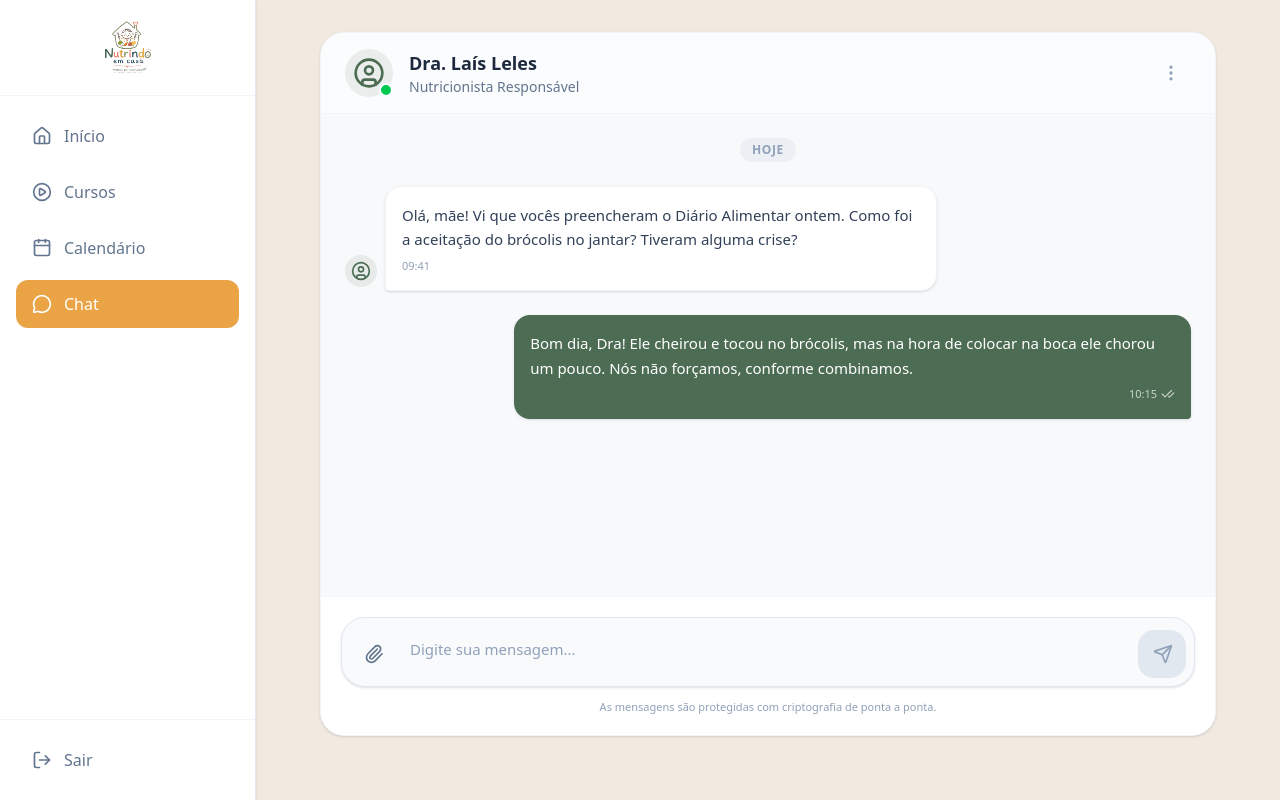
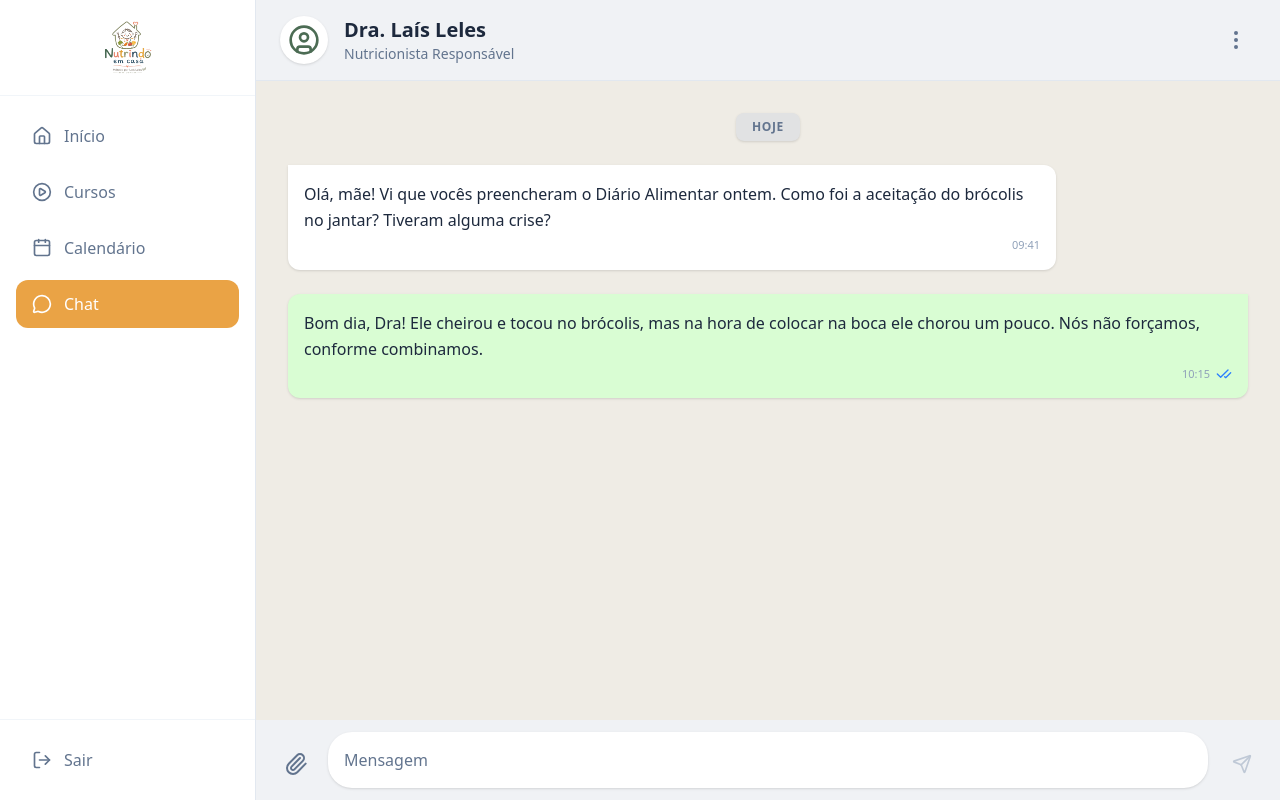
Before and after one commit to Leles05/Nutrindo-em-casa, a Next.js app: page /dashboard/chat in a window 1280 px wide. Built offline with nearby package versions, Linux system fonts and the light colour scheme.

Commit message:
style(chat): expande area util e aumenta proporcoes da interface

```diff
--- a/src/app/dashboard/chat/page.tsx
+++ b/src/app/dashboard/chat/page.tsx
@@ -16,8 +16,6 @@ export default function ChatPage() {
   const [mensagem, setMensagem] = useState("");
   const [arquivos, setArquivos] = useState<File[]>([]);
   const [previews, setPreviews] = useState<string[]>([]);
-
-  // Estado para a Galeria em Tela Cheia (Lightbox)
   const [lightbox, setLightbox] = useState<{ urls: string[], index: number } | null>(null);
 
   const fileInputRef = useRef<HTMLInputElement>(null);
@@ -48,13 +46,9 @@ export default function ChatPage() {
   useEffect(() => {
     if (textareaRef.current) {
       textareaRef.current.style.height = "auto";
-      textareaRef.current.style.height = `${Math.min(textareaRef.current.scrollHeight, 150)}px`;
+      textareaRef.current.style.height = `${Math.min(textareaRef.current.scrollHeight, 200)}px`;
     }
   }, [mensagem]);
-
-  const handleAttachmentClick = () => {
-    fileInputRef.current?.click();
-  };
 
   const handleFileChange = (e: React.ChangeEvent<HTMLInputElement>) => {
     if (e.target.files && e.target.files.length > 0) {
@@ -72,10 +66,10 @@ export default function ChatPage() {
       URL.revokeObjectURL(prev[indexToRemove]);
       return prev.filter((_, index) => index !== indexToRemove);
     });
-    if (fileInputRef.current) fileInputRef.current.value = "";
   };
 
-  const enviarMensagem = () => {
+  const enviarMensagem = (e?: React.FormEvent) => {
+    if (e) e.preventDefault();
     if (!mensagem.trim() && arquivos.length === 0) return;
 
     const novaMensagem: Mensagem = {
@@ -87,11 +81,9 @@ export default function ChatPage() {
     };
 
     setMensagensChat(prev => [...prev, novaMensagem]);
-
     setMensagem("");
     setArquivos([]);
     setPreviews([]);
-    if (fileInputRef.current) fileInputRef.current.value = "";
   };
 
   const handleKeyDown = (e: React.KeyboardEvent<HTMLTextAreaElement>) => {
@@ -101,90 +93,70 @@ export default function ChatPage() {
     }
   };
 
-  // Funções da Galeria Tela Cheia (Lightbox)
   const abrirLightbox = (urls: string[], index: number) => setLightbox({ urls, index });
   const fecharLightbox = () => setLightbox(null);
-  const proximaFoto = (e: React.MouseEvent) => {
-    e.stopPropagation();
-    if (lightbox && lightbox.index < lightbox.urls.length - 1) {
-      setLightbox({ ...lightbox, index: lightbox.index + 1 });
-    }
-  };
-  const fotoAnterior = (e: React.MouseEvent) => {
-    e.stopPropagation();
-    if (lightbox && lightbox.index > 0) {
-      setLightbox({ ...lightbox, index: lightbox.index - 1 });
-    }
-  };
+  const proximaFoto = (e: React.MouseEvent) => { e.stopPropagation(); if (lightbox && lightbox.index < lightbox.urls.length - 1) setLightbox({ ...lightbox, index: lightbox.index + 1 }); };
+  const fotoAnterior = (e: React.MouseEvent) => { e.stopPropagation(); if (lightbox && lightbox.index > 0) setLightbox({ ...lightbox, index: lightbox.index - 1 }); };
+
+  const podeEnviar = mensagem.trim().length > 0 || arquivos.length > 0;
 
   return (
     <>
-      <div className="max-w-4xl mx-auto h-[calc(100vh-8rem)] md:h-[calc(100vh-6rem)] flex flex-col bg-white rounded-3xl shadow-sm border border-slate-100 overflow-hidden animation-fade-in">
+      {/* Container Full Screen ignorando o padding do Dashboard */}
+      <div className="-m-4 md:-m-8 h-[calc(100vh-4rem)] md:h-screen flex flex-col bg-[#EFECE5] relative overflow-hidden animation-fade-in">
 
         {/* Cabeçalho */}
-        <header className="flex items-center justify-between px-6 py-4 border-b border-slate-100 bg-slate-50/50 z-10">
+        <header className="flex items-center justify-between px-6 py-4 border-b border-slate-200 bg-[#f0f2f5] z-10 shrink-0">
           <div className="flex items-center gap-4">
             <div className="relative">
-              <div className="h-12 w-12 bg-[#4C6C54]/10 rounded-full flex items-center justify-center text-[#4C6C54]">
+              <div className="h-12 w-12 bg-white rounded-full flex items-center justify-center text-[#4C6C54] shadow-sm">
                 <UserCircle className="h-8 w-8" />
               </div>
-              <div className="absolute bottom-0 right-0 h-3.5 w-3.5 bg-green-500 border-2 border-white rounded-full"></div>
             </div>
             <div>
-              <h2 className="text-lg font-bold text-slate-800">Dra. Laís Leles</h2>
+              <h2 className="text-xl font-bold text-slate-800">Dra. Laís Leles</h2>
               <p className="text-sm text-slate-500 font-medium">Nutricionista Responsável</p>
             </div>
           </div>
-          <button className="h-10 w-10 flex items-center justify-center text-slate-400 hover:text-slate-600 hover:bg-slate-100 rounded-full transition-colors">
-            <MoreVertical className="h-5 w-5" />
+          <button className="h-10 w-10 flex items-center justify-center text-slate-500 hover:bg-slate-200/50 rounded-full transition-colors">
+            <MoreVertical className="h-6 w-6" />
           </button>
         </header>
 
-        {/* Histórico de Mensagens */}
-        <div ref={chatContainerRef} className="flex-1 overflow-y-auto p-6 space-y-6 bg-[#F8F9FA] scroll-smooth [&::-webkit-scrollbar]:w-1.5 [&::-webkit-scrollbar-thumb]:bg-slate-300 [&::-webkit-scrollbar-thumb]:rounded-full [&::-webkit-scrollbar-track]:bg-transparent">
-
-          <div className="flex justify-center">
-            <span className="text-xs font-bold text-slate-400 bg-slate-200/50 px-3 py-1 rounded-full uppercase tracking-wider">
+        {/* Fundo do Chat */}
+        <div
+          ref={chatContainerRef}
+          className="flex-1 overflow-y-auto p-4 sm:p-8 space-y-6 scroll-smooth [&::-webkit-scrollbar]:w-2 [&::-webkit-scrollbar-thumb]:bg-slate-300/80 [&::-webkit-scrollbar-thumb]:rounded-full"
+        >
+          <div className="flex justify-center mb-6">
+            <span className="text-xs font-bold text-slate-500 bg-[#e1e2e3] px-4 py-1.5 rounded-lg shadow-sm uppercase tracking-wider">
               Hoje
             </span>
           </div>
 
           {mensagensChat.map((msg) => (
-            <div key={msg.id} className={`flex ${msg.remetente === 'mae' ? 'justify-end' : 'items-end gap-2 max-w-[85%] sm:max-w-[70%]'}`}>
+            <div key={msg.id} className={`flex ${msg.remetente === 'mae' ? 'justify-end' : 'items-end gap-3 max-w-[95%] sm:max-w-[80%]'}`}>
 
-              {msg.remetente === 'nutri' && (
-                <div className="h-8 w-8 bg-[#4C6C54]/10 rounded-full flex items-center justify-center text-[#4C6C54] shrink-0 mb-1">
-                  <UserCircle className="h-5 w-5" />
-                </div>
-              )}
+              <div className={`p-3 sm:p-4 rounded-xl shadow-sm ${msg.remetente === 'mae' ? 'bg-[#d9fdd3] text-slate-800 rounded-tr-none' : 'bg-white text-slate-800 rounded-tl-none'}`}>
 
-              <div className={`p-4 rounded-2xl shadow-sm ${msg.remetente === 'mae' ? 'bg-[#4C6C54] text-white rounded-br-sm max-w-[95%] sm:max-w-[80%]' : 'bg-white border border-slate-100 rounded-bl-sm text-slate-700'}`}>
-
-                {/* GRID INTELIGENTE ESTILO WHATSAPP */}
+                {/* Grid de Imagens com Largura Fixa para não espremer */}
                 {msg.anexos && msg.anexos.length > 0 && (
-                  <div className={`grid gap-1 mb-2 ${msg.anexos.length === 1 ? 'grid-cols-1' : 'grid-cols-2'}`}>
+                  <div className={`grid gap-1 mb-2 w-[240px] sm:w-[320px] md:w-[400px] ${msg.anexos.length === 1 ? 'grid-cols-1' : 'grid-cols-2'}`}>
                     {msg.anexos.slice(0, 4).map((imgUrl, idx) => {
                       const total = msg.anexos!.length;
-                      const isLastCell = idx === 3;
-                      const hasMore = total > 4;
-                      const remaining = total - 3;
-
-                      // Lógica de layout: Se tem 3 imagens, a primeira ocupa a linha inteira no topo
                       const isThirdLayoutTop = total === 3 && idx === 0;
-                      const sizeClass = isThirdLayoutTop ? 'col-span-2 aspect-video' : (total === 1 ? 'h-48 sm:h-64' : 'aspect-square');
+                      const sizeClass = isThirdLayoutTop ? 'col-span-2 aspect-video' : (total === 1 ? 'h-64 sm:h-80' : 'h-32 sm:h-48');
 
                       return (
                         <div
                           key={idx}
                           onClick={() => abrirLightbox(msg.anexos!, idx)}
-                          className={`relative rounded-lg overflow-hidden border border-black/10 cursor-pointer group bg-black/5 ${sizeClass}`}
+                          className={`relative rounded-lg overflow-hidden cursor-pointer group bg-black/5 ${sizeClass}`}
                         >
                           <Image src={imgUrl} alt="Anexo" fill className="object-cover group-hover:scale-105 transition-transform duration-300" />
-
-                          {/* Overlay Escuro com Número (Quando tem mais de 4 fotos) */}
-                          {isLastCell && hasMore && (
-                            <div className="absolute inset-0 bg-black/60 flex items-center justify-center backdrop-blur-[2px]">
-                              <span className="text-white text-2xl font-bold">+{remaining}</span>
+                          {idx === 3 && total > 4 && (
+                            <div className="absolute inset-0 bg-black/60 flex items-center justify-center">
+                              <span className="text-white text-2xl font-bold">+{total - 3}</span>
                             </div>
                           )}
                         </div>
@@ -193,13 +165,13 @@ export default function ChatPage() {
                   </div>
                 )}
 
-                {msg.texto && <p className="text-[15px] leading-relaxed whitespace-pre-wrap">{msg.texto}</p>}
+                {msg.texto && <p className="text-[16px] leading-relaxed whitespace-pre-wrap">{msg.texto}</p>}
 
-                <div className={`flex items-center gap-1 mt-1.5 ${msg.remetente === 'mae' ? 'justify-end' : ''}`}>
-                  <span className={`text-[11px] font-medium ${msg.remetente === 'mae' ? 'text-white/70' : 'text-slate-400'}`}>
+                <div className={`flex items-center gap-1.5 mt-1 ${msg.remetente === 'mae' ? 'justify-end' : 'justify-end'}`}>
+                  <span className="text-[11px] font-medium text-slate-400">
                     {msg.hora}
                   </span>
-                  {msg.remetente === 'mae' && <CheckCheck className="h-3.5 w-3.5 text-white/70" />}
+                  {msg.remetente === 'mae' && <CheckCheck className="h-4 w-4 text-blue-500" />}
                 </div>
               </div>
 
@@ -207,18 +179,15 @@ export default function ChatPage() {
           ))}
         </div>
 
-        {/* Rodapé: Previews de Upload */}
-        <div className="bg-white border-t border-slate-100">
+        {/* Rodapé: Input Ocupando Toda a Largura */}
+        <div className="bg-[#f0f2f5] px-4 py-3 shrink-0">
 
           {previews.length > 0 && (
-            <div className="px-6 py-4 bg-white flex flex-wrap gap-4 border-b border-slate-50 animation-fade-in max-h-32 overflow-y-auto [&::-webkit-scrollbar]:w-1.5 [&::-webkit-scrollbar-thumb]:bg-slate-200 [&::-webkit-scrollbar-thumb]:rounded-full">
+            <div className="px-4 py-3 mb-3 bg-white rounded-2xl flex flex-wrap gap-3 shadow-sm max-h-32 overflow-y-auto">
               {previews.map((preview, index) => (
-                <div key={index} className="relative h-16 w-16 sm:h-20 sm:w-20 rounded-2xl overflow-hidden border border-slate-200 shadow-sm group">
+                <div key={index} className="relative h-16 w-16 sm:h-20 sm:w-20 rounded-xl overflow-hidden border border-slate-200">
                   <Image src={preview} alt="Preview" fill className="object-cover" />
-                  <button
-                    onClick={() => removerAnexo(index)}
-                    className="absolute top-1 right-1 h-6 w-6 bg-black/60 hover:bg-black text-white rounded-full flex items-center justify-center backdrop-blur-sm transition-colors"
-                  >
+                  <button onClick={() => removerAnexo(index)} className="absolute top-1 right-1 h-6 w-6 bg-black/60 hover:bg-black text-white rounded-full flex items-center justify-center transition-colors">
                     <X className="h-3 w-3" />
                   </button>
                 </div>
@@ -226,98 +195,52 @@ export default function ChatPage() {
             </div>
           )}
 
-          {/* Campo de Digitação */}
-          <div className="p-4 sm:p-5">
-            <div className="flex items-end gap-3 bg-slate-50 p-2 border border-slate-200 rounded-3xl focus-within:ring-2 focus-within:ring-[#4C6C54]/50 focus-within:border-[#4C6C54] transition-all shadow-sm">
-              <input
-                type="file"
-                ref={fileInputRef}
-                onChange={handleFileChange}
-                className="hidden"
-                accept="image/*"
-                multiple
-              />
-              <button
-                onClick={handleAttachmentClick}
-                className="h-12 w-12 flex items-center justify-center text-slate-500 hover:text-[#4C6C54] hover:bg-[#4C6C54]/10 rounded-2xl transition-colors shrink-0"
-              >
-                <Paperclip className="h-5 w-5" />
-              </button>
+          <form onSubmit={enviarMensagem} className="flex items-end gap-2 w-full">
+            <input type="file" id="upload-anexo" onChange={handleFileChange} className="hidden" accept="image/*" multiple />
+            <label
+              htmlFor="upload-anexo"
+              className="h-12 w-12 flex items-center justify-center text-slate-500 hover:bg-slate-200/50 rounded-full transition-colors shrink-0 cursor-pointer"
+            >
+              <Paperclip className="h-6 w-6" />
+            </label>
 
+            <div className="flex-1 bg-white rounded-3xl shadow-sm px-4 py-1 flex items-center">
               <textarea
                 ref={textareaRef}
                 rows={1}
                 value={mensagem}
                 onChange={(e) => setMensagem(e.target.value)}
                 onKeyDown={handleKeyDown}
-                placeholder="Digite sua mensagem..."
-                className="flex-1 bg-transparent border-none focus:ring-0 resize-none py-3 text-[15px] text-slate-700 placeholder:text-slate-400 min-h-[52px] max-h-[150px] scroll-smooth [&::-webkit-scrollbar]:w-1.5 [&::-webkit-scrollbar-thumb]:bg-slate-300 [&::-webkit-scrollbar-thumb]:rounded-full"
+                placeholder="Mensagem"
+                className="w-full bg-transparent border-none focus:ring-0 resize-none py-3 text-[16px] text-slate-800 placeholder:text-slate-500 min-h-[48px] max-h-[160px] custom-scrollbar"
               />
+            </div>
 
-              <button
-                onClick={enviarMensagem}
-                className={`h-12 w-12 flex items-center justify-center rounded-2xl transition-all shrink-0 ${
-                  mensagem.trim() || arquivos.length > 0
-                    ? 'bg-[#4C6C54] text-white hover:bg-[#3a5340] shadow-md hover:scale-105'
-                    : 'bg-slate-200 text-slate-400 cursor-not-allowed'
-                }`}
-              >
-                <Send className="h-5 w-5 ml-0.5" />
+            {podeEnviar ? (
+              <button type="submit" className="h-12 w-12 flex items-center justify-center bg-[#4C6C54] text-white hover:bg-[#3a5340] rounded-full shadow-sm transition-all shrink-0">
+                <Send className="h-5 w-5 ml-1" />
               </button>
-            </div>
-            <p className="text-center text-[11px] font-medium text-slate-400 mt-3">
-              As mensagens são protegidas com criptografia de ponta a ponta.
-            </p>
-          </div>
+            ) : (
+              <div className="h-12 w-12 flex items-center justify-center text-slate-400 bg-transparent shrink-0">
+                 <Send className="h-5 w-5 ml-1 opacity-50" />
+              </div>
+            )}
+          </form>
         </div>
-
       </div>
 
-      {/* MODAL LIGHTBOX (TELA CHEIA) ESTILO WHATSAPP */}
+      {/* MODAL LIGHTBOX */}
       {lightbox && (
-        <div
-          className="fixed inset-0 z-[100] bg-black/95 flex items-center justify-center animation-fade-in"
-          onClick={fecharLightbox}
-        >
-          {/* Top Bar Lightbox */}
-          <div className="absolute top-0 left-0 w-full p-4 flex justify-between items-center bg-gradient-to-b from-black/60 to-transparent z-10">
-            <span className="text-white font-medium text-sm">
-              {lightbox.index + 1} de {lightbox.urls.length}
-            </span>
-            <button onClick={fecharLightbox} className="text-white/80 hover:text-white transition-colors p-2">
-              <X className="h-8 w-8" />
-            </button>
+        <div className="fixed inset-0 z-[100] bg-black/95 flex items-center justify-center animation-fade-in" onClick={fecharLightbox}>
+          <div className="absolute top-0 left-0 w-full p-4 flex justify-between items-center bg-gradient-to-b from-black/70 to-transparent z-10">
+            <span className="text-white font-medium">{lightbox.index + 1} / {lightbox.urls.length}</span>
+            <button onClick={fecharLightbox} className="text-white hover:text-slate-300 p-2"><X className="h-8 w-8" /></button>
           </div>
-
-          {/* Seta Esquerda */}
-          {lightbox.index > 0 && (
-            <button
-              onClick={fotoAnterior}
-              className="absolute left-4 z-10 p-3 rounded-full bg-black/40 hover:bg-black/80 text-white transition-colors"
-            >
-              <ChevronLeft className="h-8 w-8" />
-            </button>
-          )}
-
-          {/* Imagem Central */}
+          {lightbox.index > 0 && <button onClick={fotoAnterior} className="absolute left-4 z-10 p-3 rounded-full bg-black/40 hover:bg-black/80 text-white"><ChevronLeft className="h-8 w-8" /></button>}
           <div className="relative w-full h-full max-w-5xl max-h-[85vh] m-4">
-            <Image
-              src={lightbox.urls[lightbox.index]}
-              alt="Visualização ampliada"
-              fill
-              className="object-contain"
-            />
+            <Image src={lightbox.urls[lightbox.index]} alt="Visualização" fill className="object-contain" />
           </div>
-
-          {/* Seta Direita */}
-          {lightbox.index < lightbox.urls.length - 1 && (
-            <button
-              onClick={proximaFoto}
-              className="absolute right-4 z-10 p-3 rounded-full bg-black/40 hover:bg-black/80 text-white transition-colors"
-            >
-              <ChevronRight className="h-8 w-8" />
-            </button>
-          )}
+          {lightbox.index < lightbox.urls.length - 1 && <button onClick={proximaFoto} className="absolute right-4 z-10 p-3 rounded-full bg-black/40 hover:bg-black/80 text-white"><ChevronRight className="h-8 w-8" /></button>}
         </div>
       )}
     </>
```
